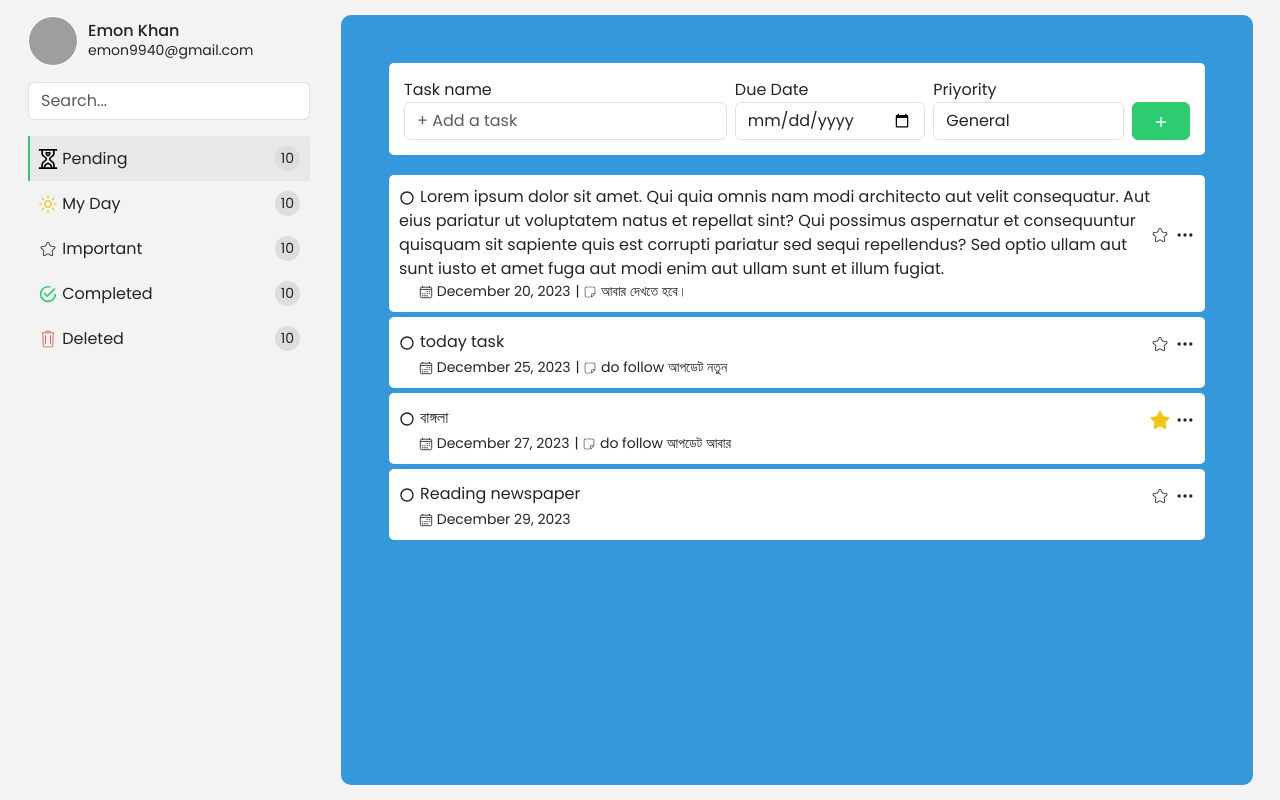
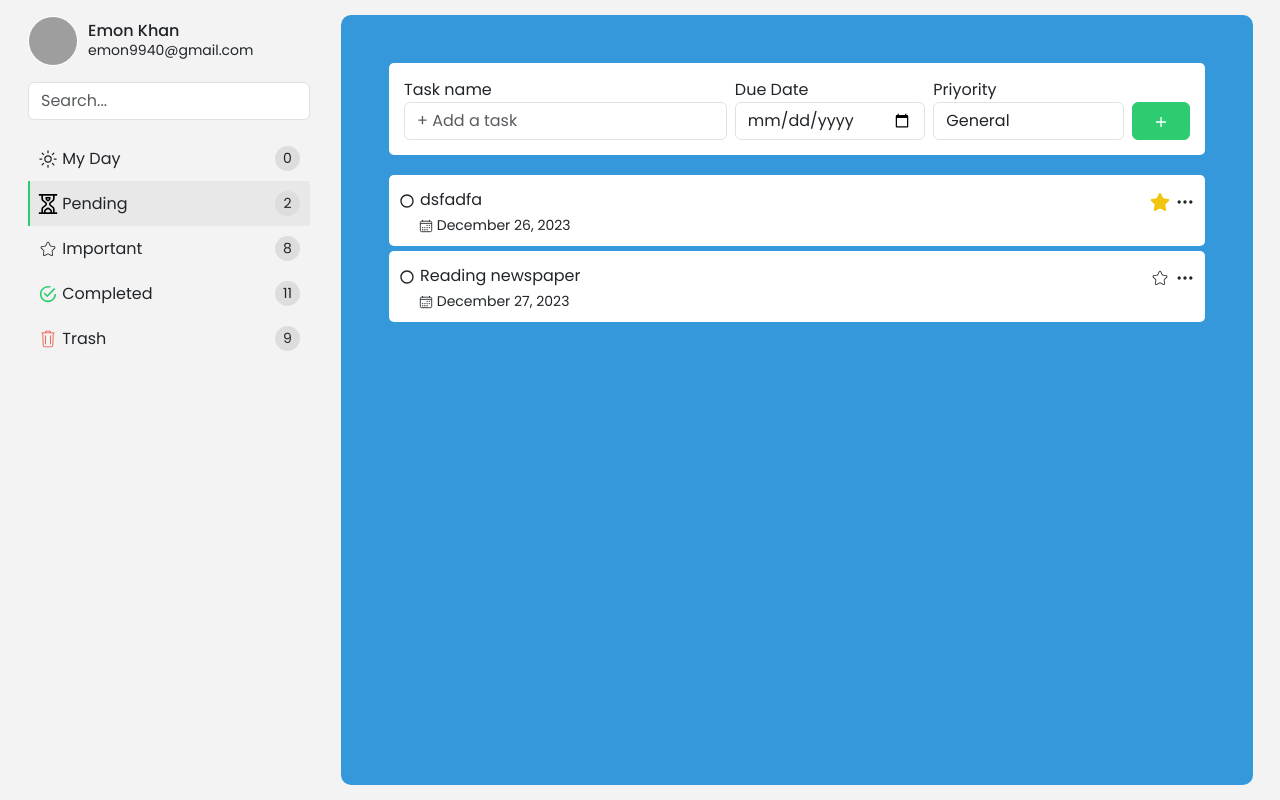
Before and after one commit to codersemon/todo-app-with-json-server, a React (Vite) app: page / in a window 1280 px wide. Built offline with nearby package versions, Linux system fonts and the light colour scheme; data requests are answered from the project's data file; grey boxes are pictures that could not be loaded.

Commit message:
task counter show in nav done

```diff
--- a/server/db.json
+++ b/server/db.json
@@ -36,9 +36,10 @@
       "task_name": "Reading newspaper",
       "due_date": "2023-12-25",
       "priyority": "General",
-      "status": "Completed",
+      "status": "Deleted",
       "id": 5,
-      "note": ""
+      "note": "",
+      "completedAt": ""
     },
     {
       "task_name": "Reading newspaper",
@@ -52,9 +53,10 @@
       "task_name": "Todo app development",
       "due_date": "2023-12-26",
       "priyority": "General",
-      "status": "Completed",
+      "status": "Deleted",
       "id": 7,
-      "note": ""
+      "note": "",
+      "completedAt": ""
     },
     {
       "task_name": "new task from vercel",
@@ -69,17 +71,18 @@
       "task_name": "unknown task",
       "due_date": "2023-12-25",
       "priyority": "General",
-      "status": "Completed",
+      "status": "Deleted",
       "id": 9,
-      "note": ""
+      "note": "",
+      "completedAt": ""
     },
     {
       "task_name": "Reading newspaper",
       "due_date": "2023-12-27",
       "priyority": "General",
-      "status": "Completed",
+      "status": "Pending",
       "id": 10,
-      "completedAt": 1703520159299,
+      "completedAt": "",
       "note": ""
     },
     {
@@ -104,34 +107,34 @@
       "task_name": "Lorem ipsum dolor sit amet. Qui quia omnis nam modi architecto aut velit consequatur. Aut eius pariatur ut voluptatem natus et repellat sint? Qui possimus aspernatur et consequuntur quisquam sit sapiente quis est corrupti pariatur sed sequi repellendus? Sed optio ullam aut sunt iusto et amet fuga aut modi enim aut ullam sunt et illum fugiat.",
       "due_date": "2023-12-20",
       "priyority": "General",
-      "status": "Pending",
+      "status": "Deleted",
       "id": 13,
       "completedAt": "",
-      "note": "আবার দেখতে হবে।"
+      "note": "Lorem ipsum dolor sit amet. Qui quia omnis nam modi architecto aut velit consequatur. Aut eius pariatur ut voluptatem natus et repellat sint? Qui possimus aspernatur et c"
     },
     {
       "task_name": "dsfadfa",
       "due_date": "2023-12-26",
-      "priyority": "General",
-      "status": "Completed",
+      "priyority": "Important",
+      "status": "Pending",
       "id": 14,
-      "completedAt": 1703607517025,
+      "completedAt": "",
       "note": ""
     },
     {
       "task_name": "Reading newspaper",
       "due_date": "2023-12-25",
       "priyority": "General",
-      "status": "Completed",
+      "status": "Deleted",
       "id": 15,
-      "completedAt": 1703523909451,
+      "completedAt": "",
       "note": ""
     },
     {
       "task_name": "today task",
       "due_date": "2023-12-25",
       "priyority": "General",
-      "status": "Pending",
+      "status": "Deleted",
       "id": 16,
       "completedAt": "",
       "note": "do follow আপডেট নতুন"
@@ -158,9 +161,9 @@
       "task_name": "dfsafas",
       "due_date": "2023-12-07",
       "priyority": "General",
-      "status": "Completed",
+      "status": "Deleted",
       "id": 19,
-      "completedAt": 1703614397927,
+      "completedAt": "",
       "note": ""
     },
     {
@@ -192,9 +195,10 @@
       "task_name": "Reading newspaper",
       "due_date": "2023-12-29",
       "priyority": "General",
-      "status": "Pending",
+      "status": "Completed",
       "note": "",
-      "id": 23
+      "id": 23,
+      "completedAt": 1703674621545
     },
     {
       "task_name": "today task",
@@ -207,7 +211,7 @@
       "task_name": "বাঙ্গলা",
       "due_date": "2023-12-27",
       "priyority": "Important",
-      "status": "Pending",
+      "status": "Deleted",
       "note": "do follow আপডেট আবার",
       "id": 25
     }
--- a/src/App.jsx
+++ b/src/App.jsx
@@ -14,7 +14,7 @@ import { GrInProgress } from "react-icons/gr";
 import { useEffect, useState } from "react";
 import SingeTaskOptions from "./component/singeTaskOptions/SingeTaskOptions";
 import axios from "axios";
-import { Toast, inputDateToReadableDate } from "./utils/utils";
+import { Toast, inputDateToReadableDate, trimText } from "./utils/utils";
 
 function App() {
   /**
@@ -233,6 +233,40 @@ function App() {
     getAllTask("Search", e.target.value);
   };
 
+
+  /**
+   * TASK COUNTER STATE & ACTION
+   */
+  const [taskCounter, setTaskCounter] = useState({});
+
+  // ACTION
+  const getTaskCount = async() => {
+    // getting all task from db
+    const response = await axios.get('http://localhost:7000/todos');
+
+    // set count by filtering data
+    const pendingCount = response.data.filter((item) => item.status == 'Pending').length;
+    const completedCount = response.data.filter((item) => item.status == 'Completed').length;
+    const trashCount = response.data.filter((item) => item.status == 'Deleted').length;
+    const importantCount = response.data.filter((item) => item.priyority == 'Important').length;
+    const myDayCount = response.data.filter((item) => item.due_date == todayFormat && item.status == 'Pending').length;
+
+    // updating counter state
+    setTaskCounter({
+      pendingCount,
+      completedCount,
+      trashCount,
+      importantCount,
+      myDayCount
+    })
+  }
+
+  // invoke once task counter on load & invoke alwyas on allTask state is changed
+  useEffect(() => {
+    getTaskCount();
+  }, [allTasks])
+
+
   return (
     <>
       <Meta>
@@ -263,6 +297,17 @@ function App() {
               </div>
 
               <ul className="todo_category">
+              <li
+                  className={`d-flex justify-content-between align-items-center ${
+                    leftSidebarNav == "Today" && "active"
+                  }`}
+                  onClick={() => handleLeftSidebarNavItem("Today")}
+                >
+                  <label>
+                    <IoSunnyOutline /> My Day
+                  </label>{" "}
+                  <span className="counter">{taskCounter.myDayCount}</span>
+                </li>
                 <li
                   className={`d-flex justify-content-between align-items-center ${
                     leftSidebarNav == "Pending" && "active"
@@ -272,18 +317,7 @@ function App() {
                   <label>
                     <GrInProgress /> Pending
                   </label>{" "}
-                  <span className="counter">10</span>
-                </li>
-                <li
-                  className={`d-flex justify-content-between align-items-center ${
-                    leftSidebarNav == "Today" && "active"
-                  }`}
-                  onClick={() => handleLeftSidebarNavItem("Today")}
-                >
-                  <label>
-                    <IoSunnyOutline /> My Day
-                  </label>{" "}
-                  <span className="counter">10</span>
+                  <span className="counter">{taskCounter.pendingCount}</span>
                 </li>
                 <li
                   className={`d-flex justify-content-between align-items-center ${
@@ -294,7 +328,7 @@ function App() {
                   <label>
                     <CiStar /> Important
                   </label>{" "}
-                  <span className="counter">10</span>
+                  <span className="counter">{taskCounter.importantCount}</span>
                 </li>
                 <li
                   className={`d-flex justify-content-between align-items-center ${
@@ -305,7 +339,7 @@ function App() {
                   <label>
                     <IoMdCheckmarkCircleOutline /> Completed
                   </label>{" "}
-                  <span className="counter">10</span>
+                  <span className="counter">{taskCounter.completedCount}</span>
                 </li>
                 <li
                   className={`d-flex justify-content-between align-items-center ${
@@ -314,9 +348,9 @@ function App() {
                   onClick={() => handleLeftSidebarNavItem("Deleted")}
                 >
                   <label>
-                    <CiTrash /> Deleted
+                    <CiTrash /> Trash
                   </label>{" "}
-                  <span className="counter">10</span>
+                  <span className="counter">{taskCounter.trashCount}</span>
                 </li>
               </ul>
             </div>
@@ -382,7 +416,7 @@ function App() {
                           className={item.status}
                         >
                           <div className="task_top d-flex justify-content-between align-items-center">
-                            <p className="content">
+                            <p className="content d-flex">
                               <span
                                 onClick={(e) => {
                                   e.stopPropagation();
@@ -400,7 +434,7 @@ function App() {
                                   ""
                                 )}
                               </span>
-                              {item.task_name}
+                              {trimText(item.task_name, 20)}
                             </p>
                             <p className="actions d-flex align-items-center">
                               <span
@@ -431,7 +465,7 @@ function App() {
                             <p className="due_date"><IoCalendarOutline /> {" "}
                               {inputDateToReadableDate(item.due_date)}
                             </p>{" "}
-                            {item.note && <p> | <CiStickyNote /> {item.note}</p>}
+                            {item.note && <p> | <CiStickyNote /></p>}
 
                           </div>
                         </li>
@@ -456,6 +490,7 @@ function App() {
                   handleTaskComplete={handleTaskComplete}
                   handleImportantOrGeneral={handleImportantOrGeneral}
                   getAllTask={getAllTask}
+                  setLeftSidebarNav={setLeftSidebarNav}
                 />
               </div>
             </Col>
--- a/src/App.scss
+++ b/src/App.scss
@@ -158,6 +158,12 @@
             padding-left: 20px;
             gap: 5px;
             font-size: 14px;
+
+            .class_note{
+              svg{
+                width: 30px;
+              }
+            }
           }
         }
       }
@@ -170,3 +176,6 @@
 svg.important {
   fill: var(--yellow);
 }
+p.due_date {
+  min-width: 155px;
+}
--- a/src/component/singeTaskOptions/SingeTaskOptions.jsx
+++ b/src/component/singeTaskOptions/SingeTaskOptions.jsx
@@ -13,6 +13,7 @@ import axios from "axios";
 import { Toast, inputDateToReadableDate } from "../../utils/utils";
 import { IoIosArrowDropleft, IoMdCheckmarkCircleOutline } from "react-icons/io";
 import { FaRegClipboard, FaStar } from "react-icons/fa";
+import Swal from "sweetalert2";
 
 const SingeTaskOptions = ({
   righSidebarState,
@@ -20,6 +21,7 @@ const SingeTaskOptions = ({
   handleTaskComplete,
   handleImportantOrGeneral,
   getAllTask,
+  setLeftSidebarNav
 }) => {
   // getting single task
   const [singleTask, setSingleTask] = useState({});
@@ -32,7 +34,7 @@ const SingeTaskOptions = ({
     if (righSidebarState.sidebar == true) {
       getSingleTask(righSidebarState.task_id);
     }
-  }, [righSidebarState.task_id, singleTask]);
+  }, [righSidebarState.task_id]);
 
   // right sidebar close action
   const handleRightSidebarClose = () => {
@@ -88,6 +90,42 @@ const SingeTaskOptions = ({
     getAllTask("Search", taskInput.task_name);
 
     Toast.fire({ title: "Task updated!", timer: 2000 });
+  };
+
+  /**
+   * DELETE ACTION
+   */
+  const handleTrash = () => {
+    // getting confirmation from the user
+    Swal.fire({
+      title: "Are you Sure?",
+      showCancelButton: true,
+      confirmButtonText: "Yes, Delete",
+      icon: "question",
+    }).then((result) => {
+      /* Read more about isConfirmed, isDenied below */
+      if (result.isConfirmed) {
+        // set task status as 'Deleted'
+        axios.patch(`http://localhost:7000/todos/${singleTask.id}`, {
+          status: "Deleted",
+        });
+
+        // hide edit view if edit is opened
+        setEditView(false);
+
+        // close right sidebar
+        handleRightSidebarClose();
+
+        // set 'Deleted' nav active
+        setLeftSidebarNav("Deleted");
+
+        // Show message to user
+        Swal.fire("Deleted!", "", "success");
+
+        // update pending task view
+        getAllTask("Deleted");
+      }
+    });
   };
 
   return (
@@ -242,7 +280,7 @@ const SingeTaskOptions = ({
       {/* show 'EDIT & DELETE' option if task is 'PENDING' */}
       {singleTask.status == "Pending" && (
         <div className="mt-2 d-flex justify-content-end single_action_wrap">
-          <Button className="delete_btn">
+          <Button className="delete_btn" onClick={handleTrash}>
             <BsTrash />
           </Button>
           <Button
--- a/src/component/singeTaskOptions/SingeTaskOptions.scss
+++ b/src/component/singeTaskOptions/SingeTaskOptions.scss
@@ -36,6 +36,7 @@
 
         span{
             margin-left: 5px;
+            width: 90%;
         }
 
         &.complete_date{
--- a/src/utils/utils.js
+++ b/src/utils/utils.js
@@ -21,3 +21,10 @@ export const inputDateToReadableDate = (date) => {
 
   return dateObj.toLocaleString("en-US", { year: "numeric", month: "long", day: "numeric" });
 };
+
+// text trim function
+export const trimText = (text, wordCount = 15) => {
+  const textArray = text.split(' ', wordCount);
+
+  return `${textArray.join(' ')} ${textArray.length == wordCount ? '....' : ''}`;
+}
```
